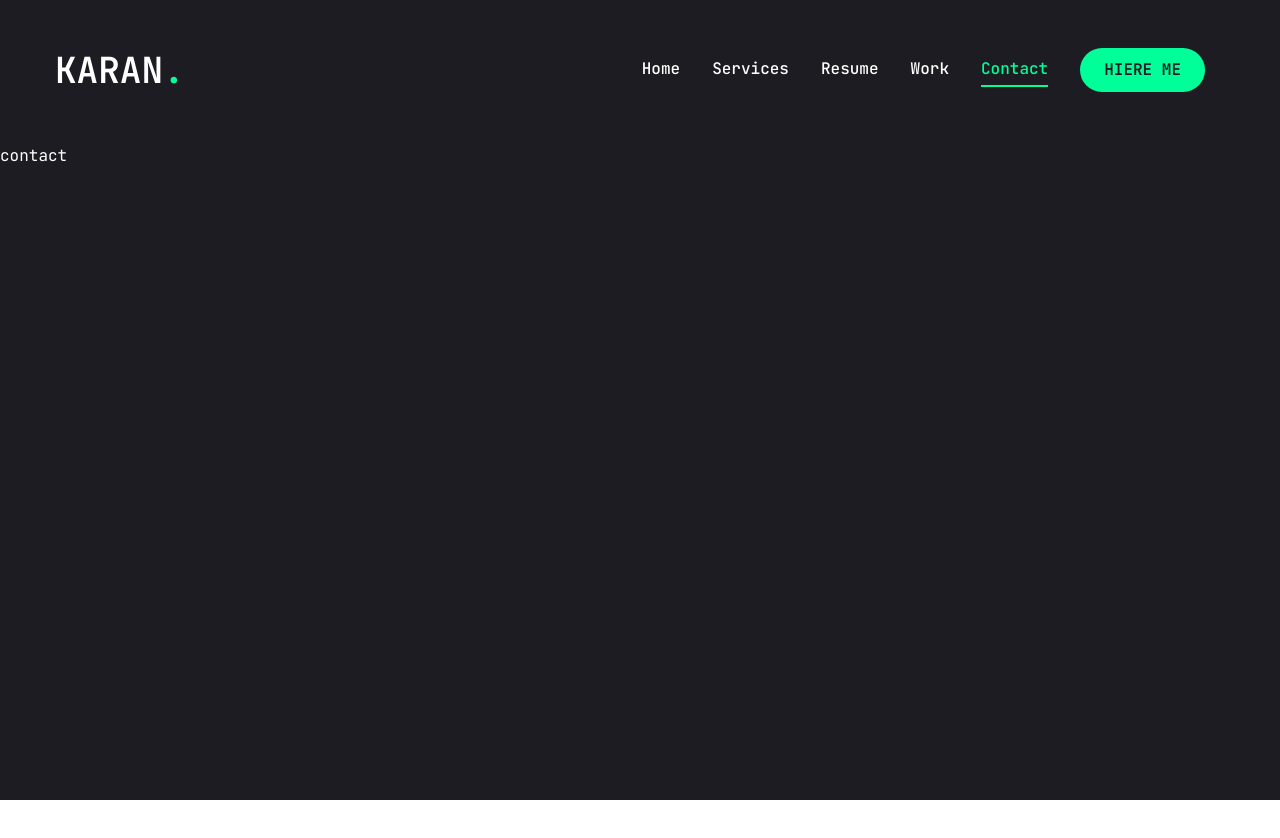
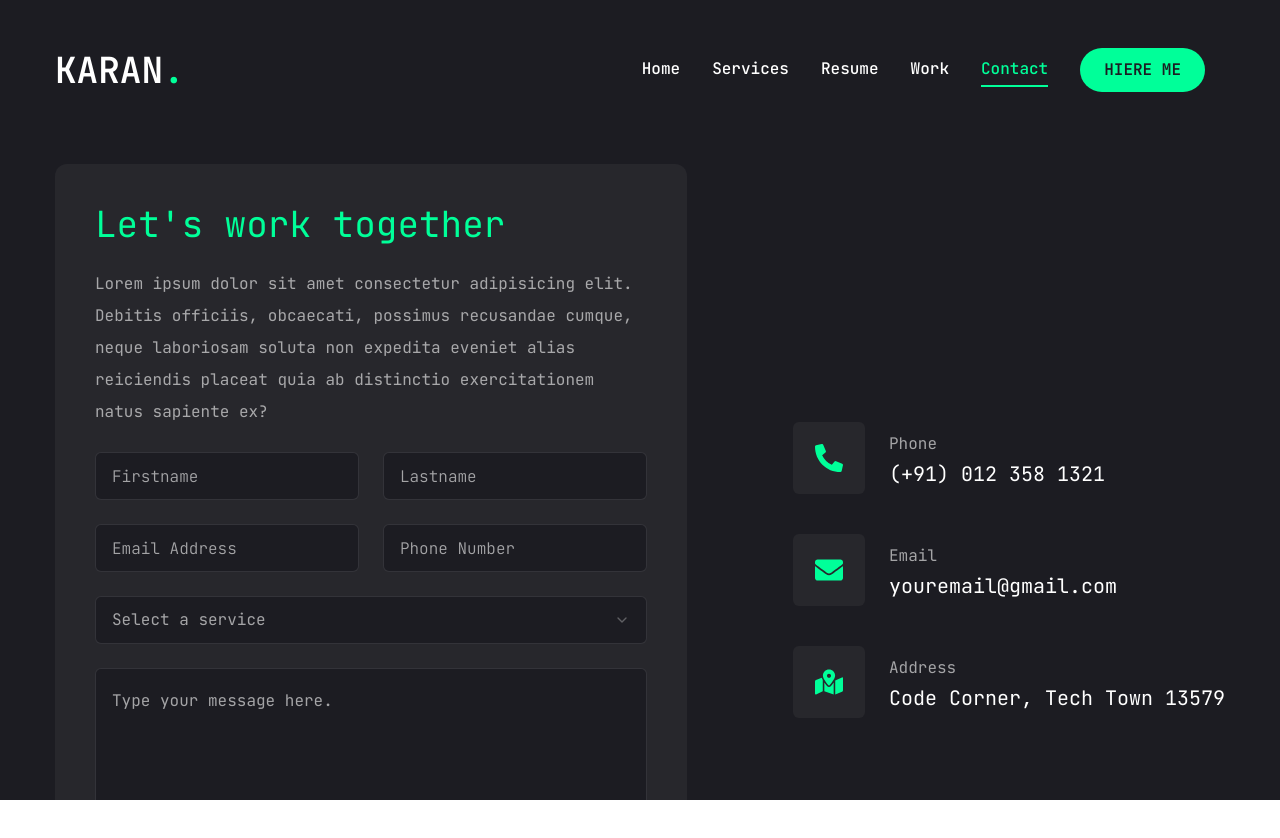
Before and after one commit to karanG69/My-Portfolio, a Next.js app: page /contact in a window 1280 px wide. Shown: the top 838 px of the page. Before the commit the page ends 800 px from the top, so only its background shows below. Built offline with nearby package versions, Linux system fonts and the light colour scheme.

Commit message:
added contact

```diff
--- a/app/contact/page.jsx
+++ b/app/contact/page.jsx
@@ -1,8 +1,111 @@
-import React from 'react'
+"use client";
+
+import { Button } from "@/components/ui/button";
+import { Input } from "@/components/ui/input";
+import { Textarea } from "@/components/ui/textarea";
+
+import {
+  Select,
+  SelectContent,
+  SelectGroup,
+  SelectItem,
+  SelectLabel,
+  SelectTrigger,
+  SelectValue
+} from "@/components/ui/select";
+
+import { FaPhoneAlt, FaEnvelope, FaMapMarkedAlt } from 'react-icons/fa';
+
+const info = [
+  {
+    icon: <FaPhoneAlt />,
+    title: 'Phone',
+    description: '(+91) 012 358 1321'
+  },
+  {
+    icon: <FaEnvelope />,
+    title: 'Email',
+    description: 'youremail@gmail.com'
+  },
+  {
+    icon: <FaMapMarkedAlt />,
+    title: 'Address',
+    description: 'Code Corner, Tech Town 13579'
+  },
+];
+
+import { motion } from "framer-motion";
+
 
 const Contact = () => {
   return (
-    <div>contact</div>
+    <motion.section
+      initial={{ opacity: 0 }}
+      animate={{
+        opacity: 1,
+        transition: { delay: 2.4, duration: 0.4, ease: 'easeIn' },
+      }}
+      className="py-6"
+    >
+      <div className="container mx-auto">
+        <div className="flex flex-col xl:flex-row gap-[30px]">
+          {/* form */}
+          <div className="xl:w-[54%] order-2 xl:order-none">
+            <form className="flex flex-col gap-6 p-10 bg-[#27272c] rounded-xl">
+              <h3 className="text-4xl text-accent">
+                Let's work together
+              </h3>
+              <p className="text-white/60">
+                Lorem ipsum dolor sit amet consectetur adipisicing elit. Debitis officiis, obcaecati,
+                possimus recusandae cumque, neque laboriosam soluta non expedita eveniet alias reiciendis placeat quia ab distinctio exercitationem natus sapiente ex?
+              </p>
+              {/* Input */}
+              <div className="grid grid-cols-1 md:grid-cols-2 gap-6">
+                <Input type="firstname" placeholder="Firstname" />
+                <Input type="lastname" placeholder="Lastname" />
+                <Input type="email" placeholder="Email Address" />
+                <Input type="phone" placeholder="Phone Number" />
+              </div>
+              {/* select */}
+              <Select>
+                <SelectTrigger className="w-full">
+                  <SelectValue placeholder="Select a service"></SelectValue>
+                </SelectTrigger>
+                <SelectContent>
+                  <SelectGroup>
+                    <SelectLabel>Select a service</SelectLabel>
+                    <SelectItem value="est">Web Developmet</SelectItem>
+                    <SelectItem value="cst">UI/UX Design</SelectItem>
+                    <SelectItem value="mst">Logo Design</SelectItem>
+                  </SelectGroup>
+                </SelectContent>
+              </Select>
+              {/*textarea*/}
+              <Textarea className="h-[200px]" placeholder="Type your message here."></Textarea>
+              <Button className="max-w-40">Send message</Button>
+            </form>
+          </div>
+          {/* info */}
+          <div className="flex-1 flex items-center xl:justify-end order-1 xl:order-none mb-8 xl:mb-0">
+            <ul className="flex flex-col gap-10">
+              {info.map((item, index) => {
+                return (
+                  <li key={index} className="flex items-center gap-6">
+                    <div className="w-[52px] h-[52px] xl:w-[72px] xl:h-[72px] bg-[#27272c] text-accent rounded-md flex items-center justify-center">
+                      <div className="text-[28px]">{item.icon}</div>
+                    </div>
+                    <div className="flex-1">
+                      <p className="text-white/60">{item.title}</p>
+                      <h3 className="text-xl">{item.description}</h3>
+                    </div>
+                  </li>
+                );
+              })}
+            </ul>
+          </div >
+        </div>
+      </div>
+    </motion.section>
   )
 }
 
--- a/app/layout.jsx
+++ b/app/layout.jsx
@@ -12,8 +12,8 @@
 });
 
 export const metadata = {
-  title: "Karan Gupta|Portfolio",
-  description: "Generated by create next app",
+  title: "Karan Gupta | Portfolio",
+  description: "Welcome to the portfolio of Karan Gupta, a skilled software developer with expertise in MERN stack, competitive programming, and problem-solving. Explore my projects, skills, and accomplishments.",
 };
 
 export default function RootLayout({ children }) {
--- a/components/Socials.jsx
+++ b/components/Socials.jsx
@@ -1,27 +1,41 @@
 import Link from "next/link";
-import {FaGithub, FaLinkedinIn, FaInstagram} from "react-icons/fa";
+import { FaGithub, FaLinkedinIn, FaInstagram } from "react-icons/fa";
 import { SiLeetcode } from "react-icons/si";
-
+import {
+    Tooltip,
+    TooltipContent,
+    TooltipProvider,
+    TooltipTrigger,
+} from "@/components/ui/tooltip";
 
 const socials = [
-    {icon: <FaGithub/>, path:"https://github.com/karanG69"},
-    {icon: <FaLinkedinIn/>, path:"https://www.linkedin.com/in/karan-gupta-2716a0213/"},
-    {icon: <SiLeetcode />, path:"https://leetcode.com/u/baniyakaran/"},
-    {icon: <FaInstagram/>, path:"https://www.instagram.com/__karan_g__/"},
-]
+    { icon: <FaGithub />, path: "https://github.com/karanG69", name: "GitHub" },
+    { icon: <FaLinkedinIn />, path: "https://www.linkedin.com/in/karan-gupta-2716a0213/", name: "LinkedIn" },
+    { icon: <SiLeetcode />, path: "https://leetcode.com/u/baniyakaran/", name: "LeetCode" },
+    { icon: <FaInstagram />, path: "https://www.instagram.com/__karan_g__/", name: "Instagram" },
+];
 
-const Socials = ({containerStyles, iconStyles}) => {
+const Socials = ({ containerStyles, iconStyles }) => {
     return (
+        <TooltipProvider>
             <div className={containerStyles}>
-        {socials.map((item, index)=> {
+                {socials.map((item, index) => {
                     return (
-                <Link key={index} href={item.path} className={iconStyles}>
+                        <Tooltip key={index}>
+                            <TooltipTrigger asChild>
+                                <Link href={item.path} className={iconStyles}>
                                     {item.icon}
                                 </Link>
+                            </TooltipTrigger>
+                            <TooltipContent>
+                                <span>{item.name}</span>
+                            </TooltipContent>
+                        </Tooltip>
                     );
                 })}
             </div>
-  )
-}
+        </TooltipProvider>
+    );
+};
 
-export default Socials
+export default Socials;
--- a/components/ui/input.jsx
+++ b/components/ui/input.jsx
@@ -7,7 +7,7 @@
     (<input
       type={type}
       className={cn(
-        "flex h-10 w-full rounded-md border border-slate-200 bg-white px-3 py-2 text-sm ring-offset-white file:border-0 file:bg-transparent file:text-sm file:font-medium placeholder:text-slate-500 focus-visible:outline-none focus-visible:ring-2 focus-visible:ring-slate-950 focus-visible:ring-offset-2 disabled:cursor-not-allowed disabled:opacity-50 dark:border-slate-800 dark:bg-slate-950 dark:ring-offset-slate-950 dark:placeholder:text-slate-400 dark:focus-visible:ring-slate-300",
+        "flex h-[48px] rounded-md border border-white/10 focus:border-accent font-light bg-primary px-4 py-5 text-base placeholder:text-white/60 outline-none",
         className
       )}
       ref={ref}
--- a/components/ui/select.jsx
+++ b/components/ui/select.jsx
@@ -16,7 +16,7 @@
   <SelectPrimitive.Trigger
     ref={ref}
     className={cn(
-      "flex h-10 w-full items-center justify-between rounded-md border border-slate-200 bg-white px-3 py-2 text-sm ring-offset-white placeholder:text-slate-500 focus:outline-none focus:ring-2 focus:ring-slate-950 focus:ring-offset-2 disabled:cursor-not-allowed disabled:opacity-50 [&>span]:line-clamp-1 dark:border-slate-800 dark:bg-slate-950 dark:ring-offset-slate-950 dark:placeholder:text-slate-400 dark:focus:ring-slate-300",
+      "flex h-[48px] w-full items-center justify-between rounded-md border border-white/10 bg-primary px-4 py-5 text-base text-white/60 placeholder:text-white/10 focus:border-accent outline-none",
       className
     )}
     {...props}>
@@ -54,7 +54,7 @@
     <SelectPrimitive.Content
       ref={ref}
       className={cn(
-        "relative z-50 max-h-96 min-w-[8rem] overflow-hidden rounded-md border border-slate-200 bg-white text-slate-950 shadow-md data-[state=open]:animate-in data-[state=closed]:animate-out data-[state=closed]:fade-out-0 data-[state=open]:fade-in-0 data-[state=closed]:zoom-out-95 data-[state=open]:zoom-in-95 data-[side=bottom]:slide-in-from-top-2 data-[side=left]:slide-in-from-right-2 data-[side=right]:slide-in-from-left-2 data-[side=top]:slide-in-from-bottom-2 dark:border-slate-800 dark:bg-slate-950 dark:text-slate-50",
+        "relative z-50 max-h-96 min-w-[8rem] overflow-hidden rounded-md border border-white/10 bg-primary text-white shadow-md data-[state=open]:animate-in data-[state=closed]:animate-out data-[state=closed]:fade-out-0 data-[state=open]:fade-in-0 data-[state=closed]:zoom-out-95 data-[state=open]:zoom-in-95 data-[side=bottom]:slide-in-from-top-2 data-[side=left]:slide-in-from-right-2 data-[side=right]:slide-in-from-left-2 data-[side=top]:slide-in-from-bottom-2 dark:border-slate-800 dark:bg-slate-950 dark:text-slate-50",
         position === "popper" &&
           "data-[side=bottom]:translate-y-1 data-[side=left]:-translate-x-1 data-[side=right]:translate-x-1 data-[side=top]:-translate-y-1",
         className
@@ -85,7 +85,7 @@
   <SelectPrimitive.Item
     ref={ref}
     className={cn(
-      "relative flex w-full cursor-default select-none items-center rounded-sm py-1.5 pl-8 pr-2 text-sm outline-none focus:bg-slate-100 focus:text-slate-900 data-[disabled]:pointer-events-none data-[disabled]:opacity-50 dark:focus:bg-slate-800 dark:focus:text-slate-50",
+      "relative flex w-full cursor-default select-none items-center rounded-sm py-1.5 pl-8 pr-2 text-sm outline-none focus:bg-accent focus:text-primary data-[disabled]:pointer-events-none data-[disabled]:opacity-50 dark:focus:bg-slate-800 dark:focus:text-slate-50",
       className
     )}
     {...props}>
@@ -94,7 +94,6 @@
         <Check className="h-4 w-4" />
       </SelectPrimitive.ItemIndicator>
     </span>
-
     <SelectPrimitive.ItemText>{children}</SelectPrimitive.ItemText>
   </SelectPrimitive.Item>
 ))
--- a/components/ui/textarea.jsx
+++ b/components/ui/textarea.jsx
@@ -6,7 +6,7 @@
   return (
     (<textarea
       className={cn(
-        "flex min-h-[80px] w-full rounded-md border border-slate-200 bg-white px-3 py-2 text-sm ring-offset-white placeholder:text-slate-500 focus-visible:outline-none focus-visible:ring-2 focus-visible:ring-slate-950 focus-visible:ring-offset-2 disabled:cursor-not-allowed disabled:opacity-50 dark:border-slate-800 dark:bg-slate-950 dark:ring-offset-slate-950 dark:placeholder:text-slate-400 dark:focus-visible:ring-slate-300",
+        "flex min-h[80px] w-full rounded-md border border-white/10 bg-primary px-4 py-5 text-base placeholder:text-white/60 focus-visible:outline-none focus-visible:ring-1 focus-visible:ring-accent focus-visible:ring-offset-0 disabled:cursor-not-allowed disabled:opacity-50",
         className
       )}
       ref={ref}
```
Also changed, not shown: app/resume/page.jsx (+20 -17 lines), app/services/page.jsx (+17 -30 lines). Lines whose indentation alone changed are shown as unchanged.
